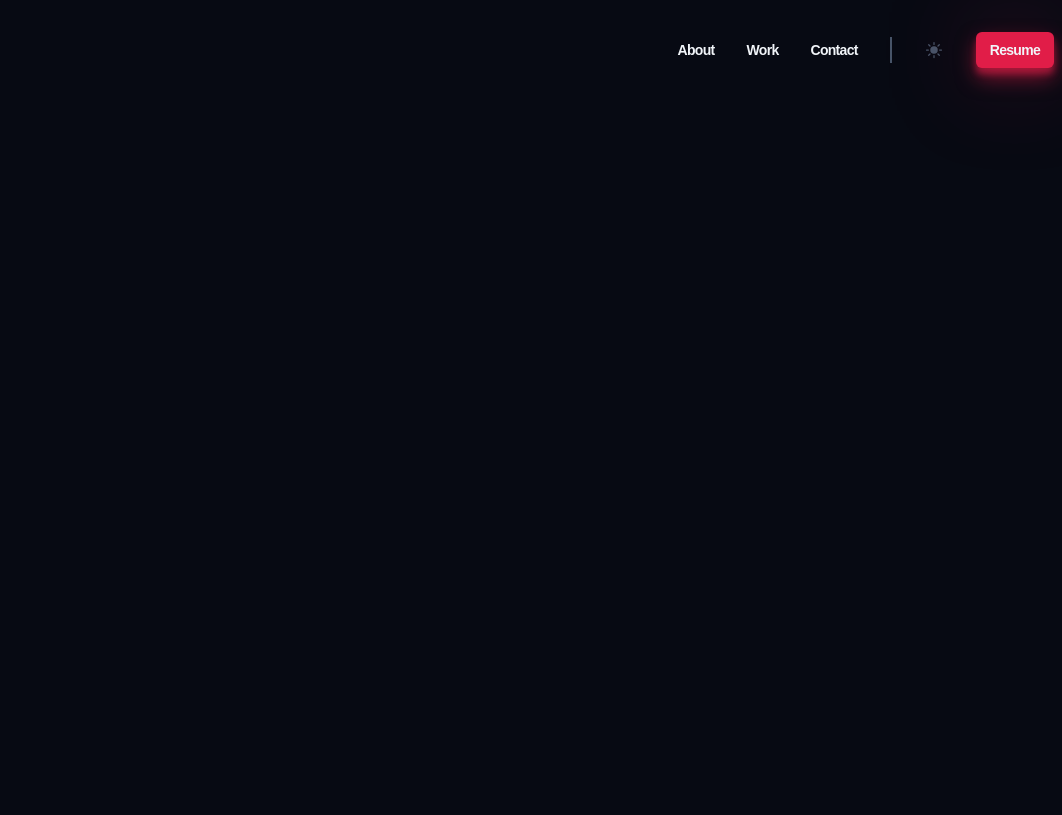
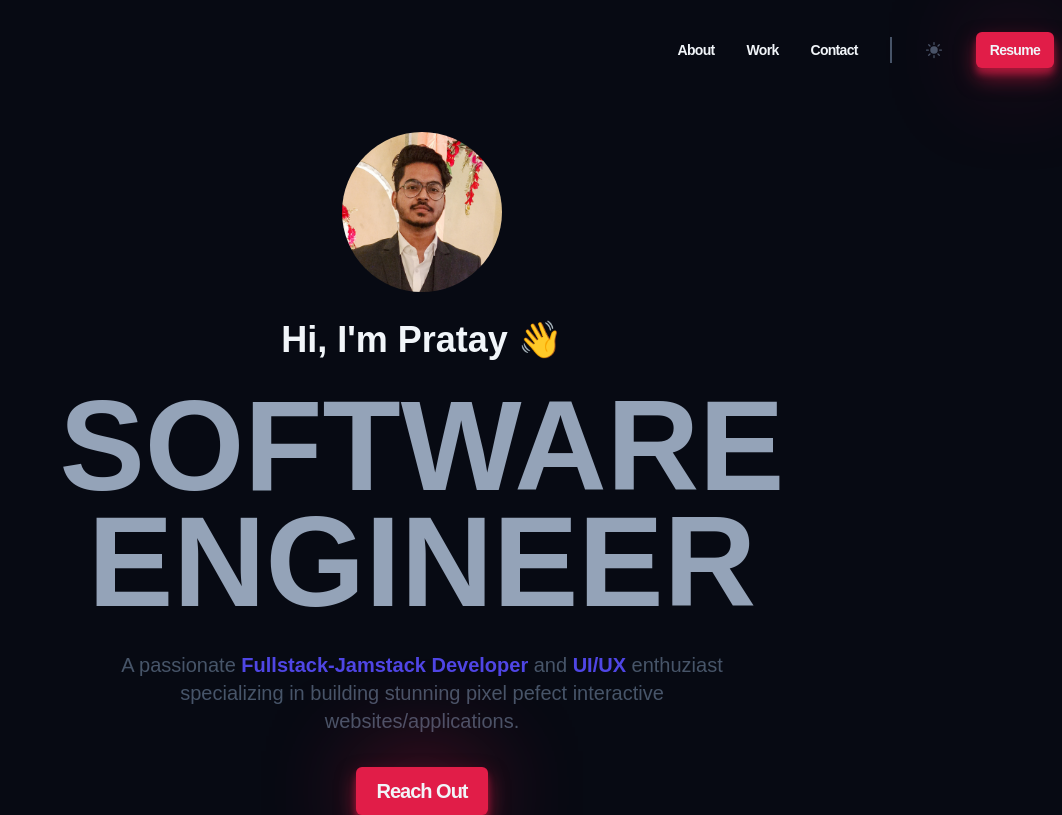
Before and after one commit to pratayyy/Portfolio, a website built with Vite: page index.html in a window 1280 px wide. Shown: the whole page, without its empty margins (218-1280 px from the left). Built offline with nearby package versions, Linux system fonts and the light colour scheme; a web font is replaced by a local one.

Commit message:
hero section added

```diff
--- a/index.html
+++ b/index.html
@@ -50,13 +50,30 @@
         </button>
       </nav>
     </header>
-    <!-- <main> -->
-    <!-- <section></section> -->
-    <!-- <section></section> -->
-    <!-- <section></section> -->
-    <!-- <section></section> -->
-    <!-- <section></section> -->
-    <!-- </main> -->
+    <main>
+      <section class="hero container">
+        <img
+          class="hero__img"
+          src="/IMG_20230525_171419.jpg"
+          alt="Profile picture"
+        />
+        <h2 class="hero__subtitle">Hi, I'm Pratay 👋</h2>
+        <h1 class="hero__title">
+          SOFTWARE <br />
+          ENGINEER
+        </h1>
+        <p class="hero__description">
+          A passionate <strong>Fullstack-Jamstack Developer</strong> and
+          <strong>UI/UX</strong> enthuziast specializing in building stunning
+          pixel pefect interactive websites/applications.
+        </p>
+        <a class="hero__btn btn" href="#">Reach out</a>
+      </section>
+      <!-- <section></section> -->
+      <!-- <section></section> -->
+      <!-- <section></section> -->
+      <!-- <section></section> -->
+    </main>
     <!-- <footer></footer> -->
     <script type="module" src="./src/main.js"></script>
   </body>
--- a/src/main.js
+++ b/src/main.js
@@ -1,4 +1,5 @@
 import "../styles/modern-normalize.css";
 import "../styles/style.css";
 import "../styles/components/header.css";
+import "../styles/components/hero.css";
 import "../styles/utils.css";
--- /dev/null
+++ b/styles/components/hero.css
@@ -0,0 +1,129 @@
+.hero {
+  text-align: center;
+  display: flex;
+  flex-direction: column;
+  justify-content: center;
+  align-items: center;
+  gap: 1rem;
+  margin-top: 2rem;
+}
+
+.hero__img {
+  border-radius: 50%;
+  width: 6rem;
+  height: 6rem;
+}
+
+.hero__subtitle {
+  color: var(-color--slate800);
+  font-size: var(--size-base);
+  line-height: 0.9;
+}
+
+.hero__title {
+  color: var(--color-slate400);
+  text-transform: uppercase;
+  font-size: var(--size-4xl);
+  letter-spacing: -0.05px;
+  line-height: 0.9;
+}
+
+.hero__description {
+  max-width: 60ch;
+  font-size: var(--size-sm);
+  color: var(--color-slate600);
+}
+
+.hero__btn {
+  text-transform: capitalize;
+  font-size: var(--size-sm);
+}
+
+/* xs */
+@media (min-width: 475px) {
+  .hero {
+    gap: 1.5rem;
+  }
+
+  .hero__img {
+    width: 6.5rem;
+    height: 6.5rem;
+  }
+
+  .hero__subtitle {
+    font-size: var(--size-lg);
+  }
+
+  .hero__title {
+    font-size: var(--size-5xl);
+  }
+
+  .hero__description {
+    font-size: var(--size-base);
+  }
+
+  .hero__btn {
+    font-size: var(--size-base);
+  }
+}
+
+/* sm */
+/* @media (min-width: 640px) {} */
+
+/* md */
+/* @media (min-width: 768px) {} */
+
+/* lg */
+@media (min-width: 1024px) {
+  .hero__img {
+    width: 8rem;
+    height: 8rem;
+  }
+
+  .hero__subtitle {
+    font-size: var(--size-2xl);
+  }
+
+  .hero__title {
+    font-size: var(--size-7xl);
+  }
+
+  .hero__description {
+    font-size: var(--size-lg);
+  }
+
+  .hero__btn {
+    font-size: var(--size-lg);
+  }
+}
+
+/* xl */
+@media (min-width: 1280px) {
+  .hero {
+    gap: 2rem;
+  }
+
+  .hero__img {
+    width: 10rem;
+    height: 10rem;
+  }
+
+  .hero__subtitle {
+    font-size: var(--size-4xl);
+  }
+
+  .hero__title {
+    font-size: var(--size-9xl);
+  }
+
+  .hero__description {
+    font-size: var(--size-xl);
+  }
+
+  .hero__btn {
+    font-size: var(--size-xl);
+  }
+}
+
+/* 2xl */
+/* /* @media (min-width: 1536px) {} */
```
Also changed, not shown: public/IMG_20230525_171419.jpg (added), 1 other file.
